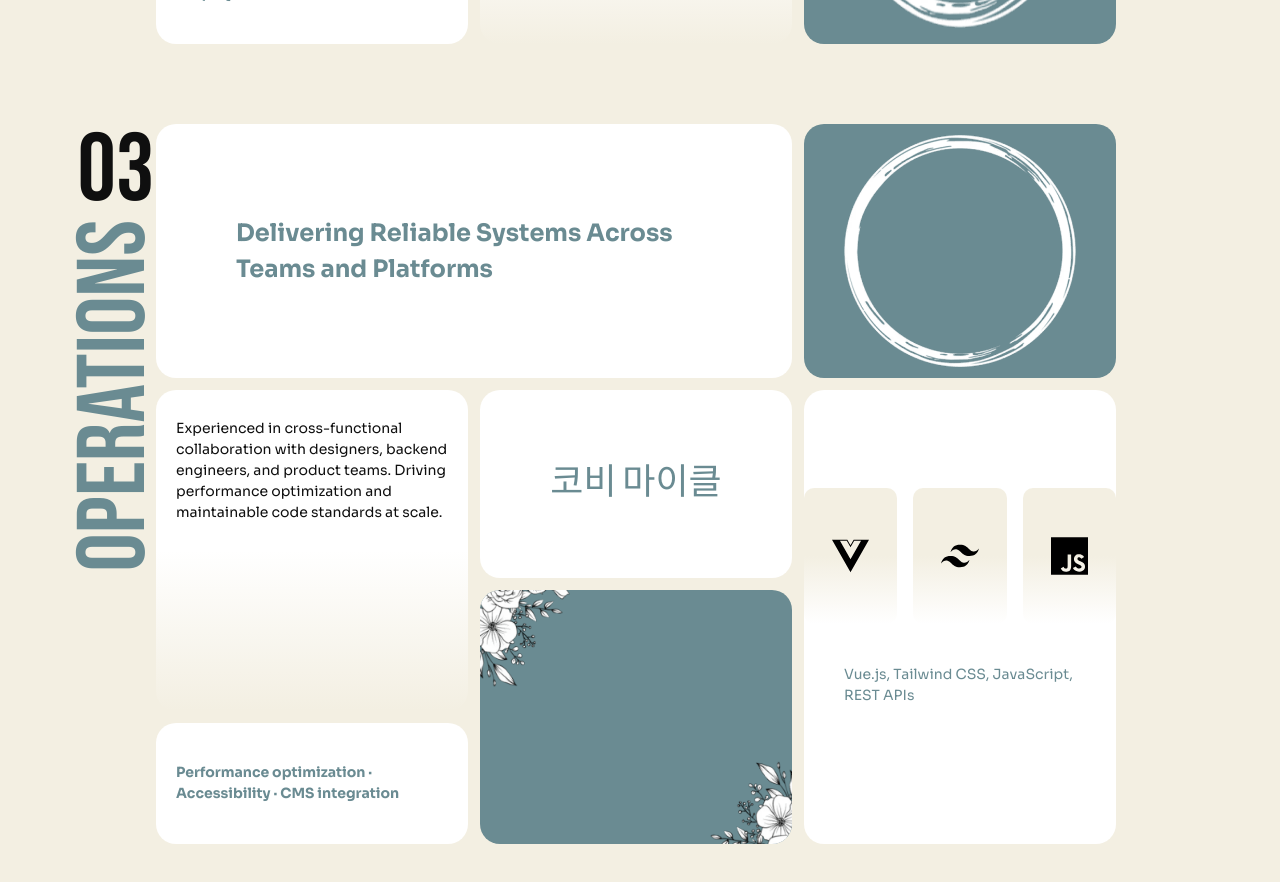
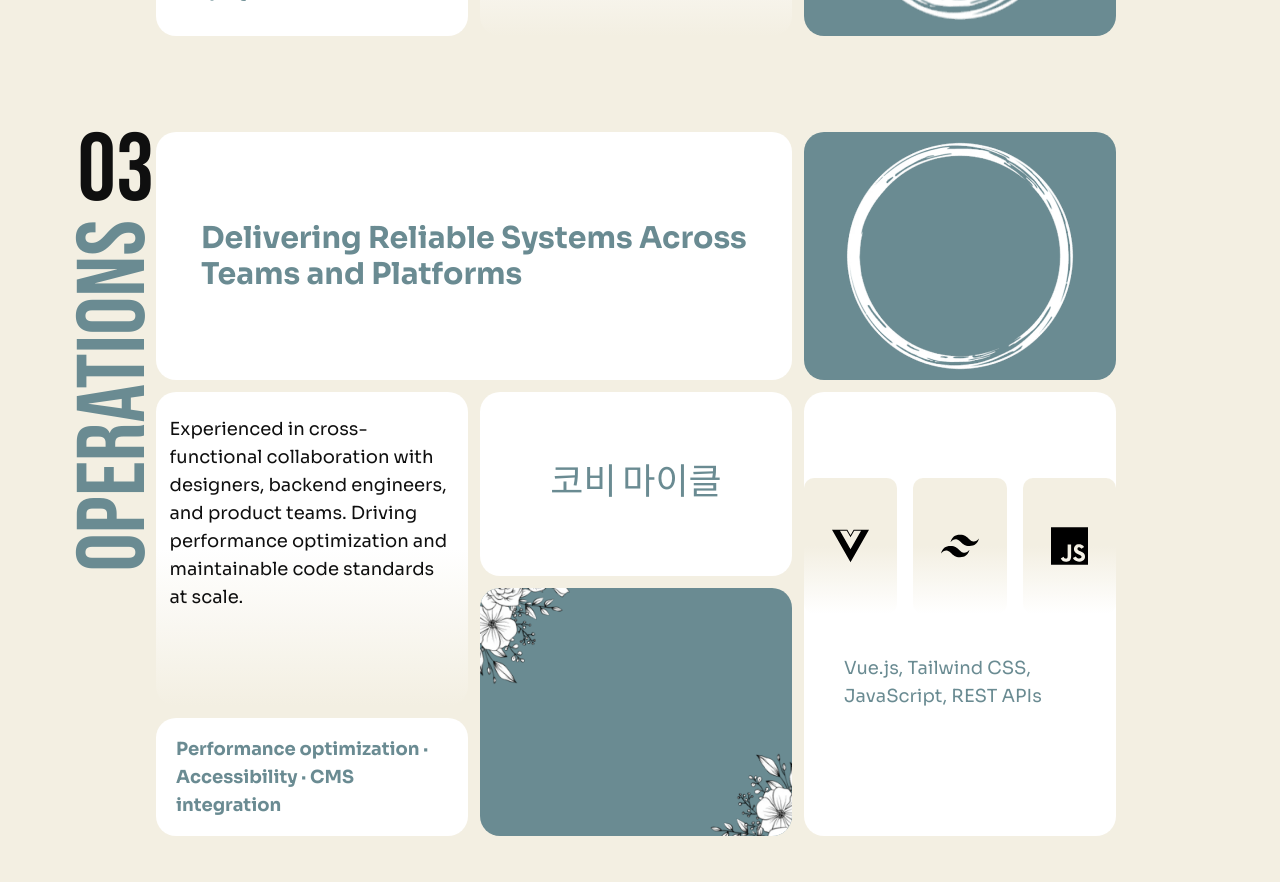
Before and after one commit to Kobeboy15/team_portfolio, a Next.js app: page / in a window 1280 px wide. Shown: the part 5640-6522 px from the top of the page. Built offline with nearby package versions, Linux system fonts and the light colour scheme.

Commit message:
fix: work on text sizing and spacing

```diff
--- a/src/components/sections/SkillsSection.tsx
+++ b/src/components/sections/SkillsSection.tsx
@@ -7,12 +7,18 @@ import { BentoGrid } from "../ui/BentoGrid";
 export function SkillsSection() {
   return (
     <Section id="skills" spacing="sm" className="bg-(--token-background)">
-        <Heading size="display-48" as="h1" className="mx-7 text-display-48! md:text-display-96!">Expertise/Skills</Heading>
+        <Heading size="display-48" as="h1" className="mx-5 md:mx-7 text-display-48! md:text-display-96!">Expertise/Skills</Heading>
         {
             skills.map((skill) => (
                 <div key={skill.order} className="w-full mb-7 md:mb-0 md:h-screen pr-2 flex justify-end md:justify-center items-start md:items-center">
-                    <div className="relative w-[75vw] md:mx-auto h-[70dvh] md:h-[90vh]">
-                        <div className="font-bebas text-display-48 md:text-display-96 leading-none absolute -left-11 md:-left-22 top-0 flex flex-col gap-0 items-center">
+                    <div className="relative w-full md:w-[75vw] md:mx-auto md:h-[90vh]">
+                        { /* TODO: style proplerly*/}
+                        <div className="flex md:hidden flex-row items-baseline gap-1 mb-3 font-bebas text-display-48 leading-none mt-10 mx-5">
+                            <span>{String(skill.order).padStart(2, '0')}</span>
+                            <span className="text-(--token-accent)">{skill.name.toUpperCase()}</span>
+                        </div>
+
+                        <div className="font-bebas text-display-48 md:text-display-96 leading-none absolute -left-11 md:-left-22 top-0 hidden md:flex flex-col gap-0 items-center">
                             <span>
                                 {String(skill.order).padStart(2, '0')}
                             </span>
@@ -20,7 +26,8 @@ export function SkillsSection() {
                                 {skill.name.toUpperCase()}
                             </span>
                         </div>
-                        <div className="flex justify-center items-center w-full h-full">
+
+                        <div className="flex justify-center items-center w-full h-full p-2 md:px-0">
                             <BentoGrid items={skill.bento}/>
                         </div>
                     </div>
--- a/src/components/ui/CardContent.tsx
+++ b/src/components/ui/CardContent.tsx
@@ -14,12 +14,12 @@ export function CardContent({ content }: { content: BentoContent }) {
 
   switch (content.type) {
     case "heading":
-      return <div className="font-sora text-sora-13 md:text-sora-24 font-bold text-(--token-accent) w-full h-full flex justify-center items-center p-5 md:p-20">{content.value}</div>;
+      return <div className="font-sora font-bold text-(--token-accent) w-full h-full flex justify-center items-center p-5 md:p-[1.5em] text-xl md:text-2xl lg:text-3xl">{content.value}</div>;
     case "sub-heading":
-      return <div className="font-sora text-[0.5rem] md:text-sora-14 font-bold text-(--token-accent) w-full h-full flex justify-center items-center p-2 md:p-5">{content.value}</div>;
+      return <div className="font-sora font-bold text-(--token-accent) w-full h-full flex justify-center items-center p-2 md:p-5 text-sm md:text-base lg:text-lg">{content.value}</div>;
     case "paragraph":
       return (
-            <div className="font-sora text-[0.5rem] md:text-sora-14 flex flex-col px-2 md:px-5 py-5 md:py-7">
+            <div className="font-sora flex flex-col px-2 md:px-[0.75em] py-2 md:py-[1.25em] text-sm md:text-base lg:text-lg">
                 {content.heading && <h3 className="text-(--token-accent) mb-2">{content.heading}</h3>}
                 <p className="text-(--token-foreground)">{content.value}</p>
             </div>
@@ -27,8 +27,8 @@ export function CardContent({ content }: { content: BentoContent }) {
     case "icon":
       return (
             <div className="w-full h-full flex flex-col md:flex-row justify-center items-center">
-                <img src={content.icon.path} alt={content.icon.name} className={`w-10 h-10 ${invertClass}`} />
-                <span className="font-sora text-sora-14 md:text-sora-32 text-(--token-foreground)">{content.icon.name}</span>
+                <img src={content.icon.path} alt={content.icon.name} className={`w-8 h-8 md:w-10 md:h-10 lg:w-12 lg:h-12 ${invertClass}`} />
+                <span className="font-sora text-lg md:text-4xl text-(--token-foreground)">{content.icon.name}</span>
             </div>
         );
     case "icon-carousel":
@@ -38,12 +38,12 @@ export function CardContent({ content }: { content: BentoContent }) {
                     {
                     content.icons.map((icon, i) => (
                         <div key={i} className="overflow-hidden rounded-[10px] px-5 py-4 md:p-7 " style={{ background: `linear-gradient(to bottom, var(--token-background) 50%, var(--token-background-2) 100%)` }}>
-                            <img src={icon.path} alt={icon.name} className={`w-5 md:w-20 h-5 md:h-20 ${invertClass}`} />
+                            <img src={icon.path} alt={icon.name} className={`w-8 h-8 md:w-15 md:h-15 lg:w-20 lg:h-20 ${invertClass}`} />
                         </div>
                     ))}
                 </div>
                 {(content.heading || content.caption) &&
-                <div className="p-2 md:p-10 font-sora text-[0.5rem] md:text-sora-14">
+                <div className="p-2 md:p-10 font-sora text-sm md:text-base lg:text-lg">
                     {content.heading && <h3 className="text-(--token-accent)">{content.heading}</h3>}
                     {content.caption && <p className="text-(--token-foreground)">{content.caption}</p>}
                 </div>
--- a/src/components/ui/CardDecor.tsx
+++ b/src/components/ui/CardDecor.tsx
@@ -8,7 +8,7 @@ export function CardDecor({ slot }: { slot: keyof typeof VARIANTS }) {
     case "card1":
     case "card4":
     case "card6":
-        return <div className="font-bebas text-[0.9rem] md:text-display-36 bg-(--token-background-2) text-(--token-accent) w-full h-full flex justify-center items-center">코비 마이클</div>;
+        return <div className="font-bebas bg-(--token-background-2) text-(--token-accent) w-full h-full flex justify-center items-center text-lg md:text-4xl">코비 마이클</div>;
     case "card7":
     case "card3":
         return (
--- a/src/data/skills.ts
+++ b/src/data/skills.ts
@@ -1,6 +1,5 @@
 import type { Skill } from "../types/skills";
 
-// PLACEHOLDER DATA
 export const skills: Skill[] = [
   {
     order: 1,
```
